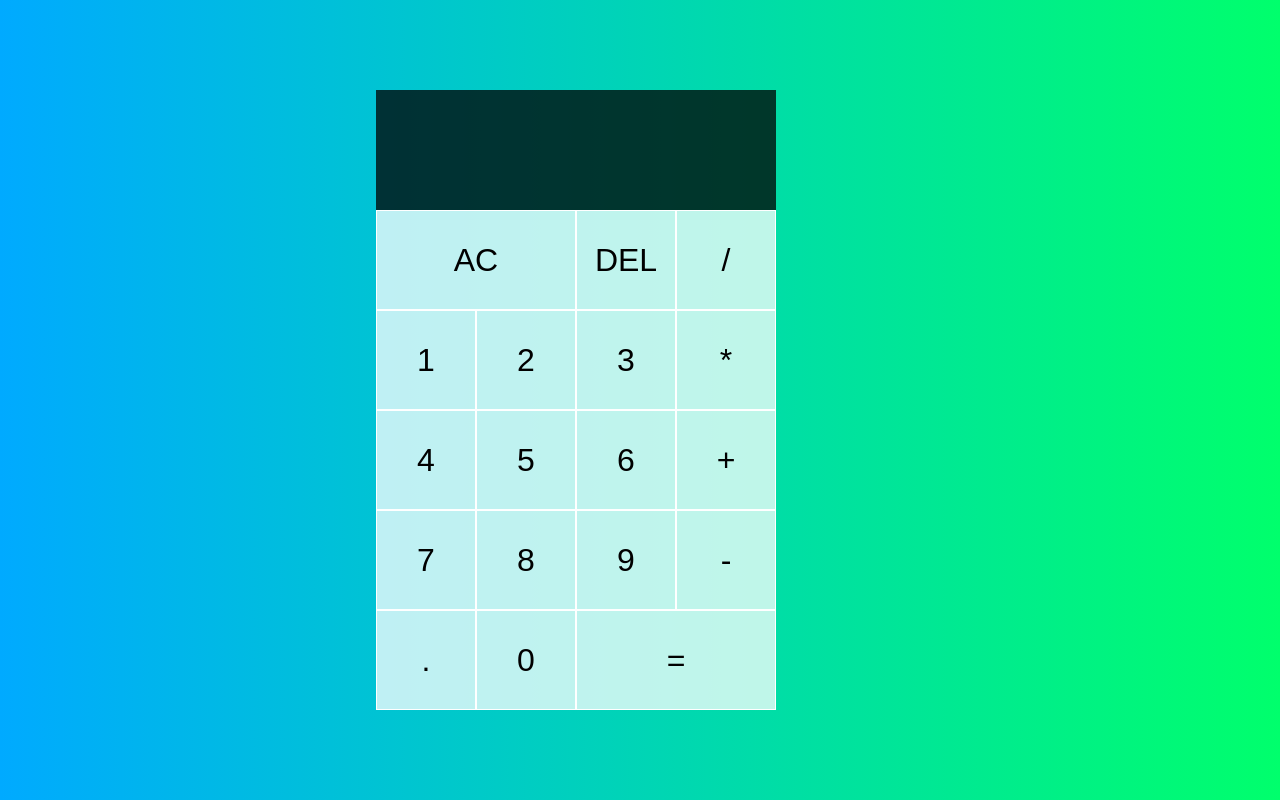
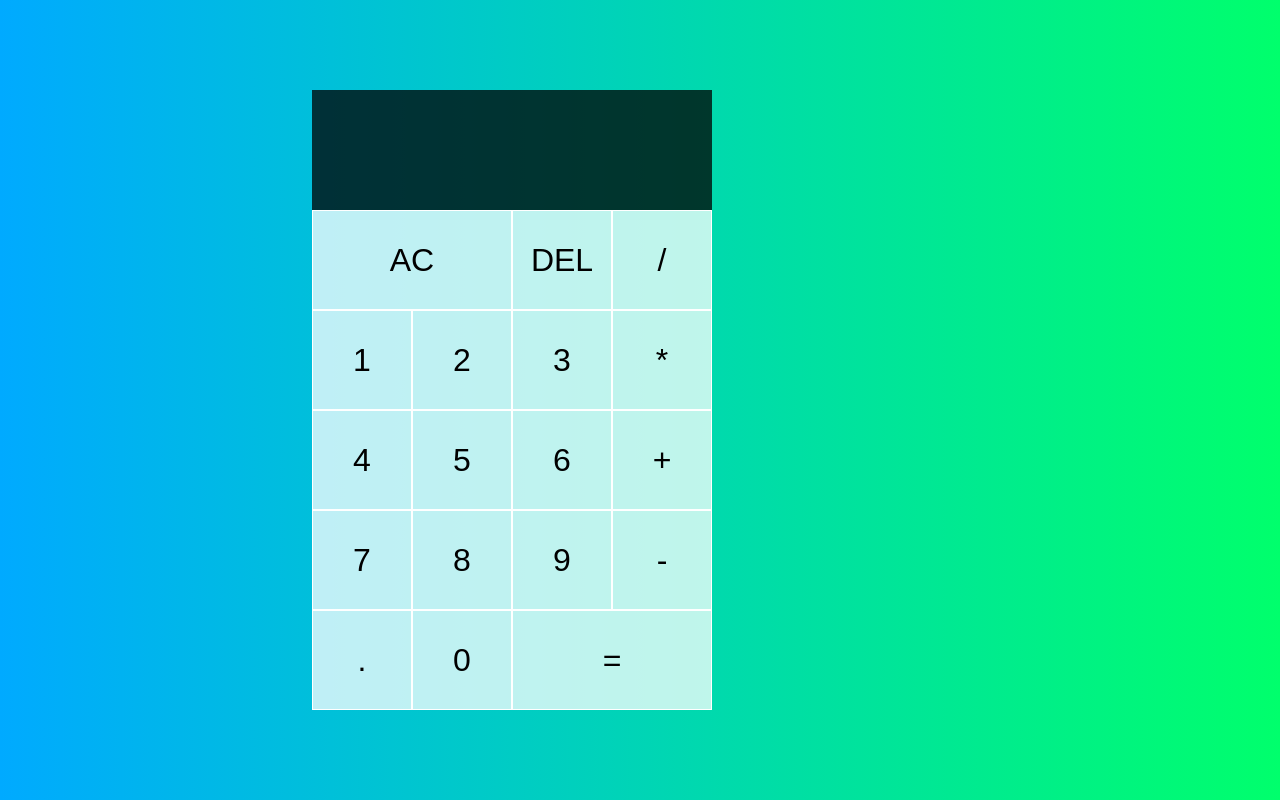
Before and after one commit to dev-athul/Calculator, a plain HTML site: page index.html in a window 1280 px wide. Drawn offline with Linux system fonts and the light colour scheme.

Commit message:
Update style.css

```diff
--- a/style.css
+++ b/style.css
@@ -11,12 +11,14 @@ body{
     justify-content: center;
     align-items: center;
     height : 100vh;
-    width: 90%;
+    width: 80%;
+    padding : auto;
 }
 .calculator-grid{
     display: grid;
     justify-content: center;
     align-content: center;
+    position: fixed;
     min-height: 100vh;
     grid-template-columns: repeat(4,100px);
     grid-template-rows: minmax(120px,auto) repeat(5,100px);
```
